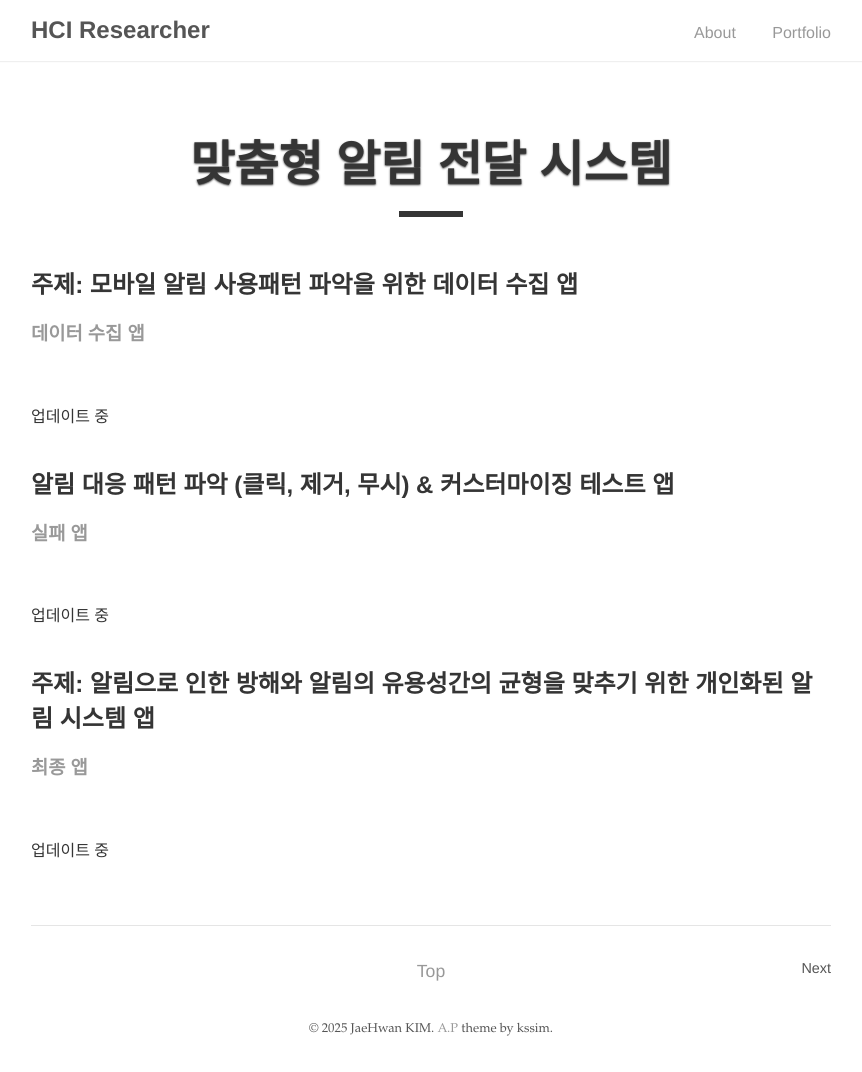
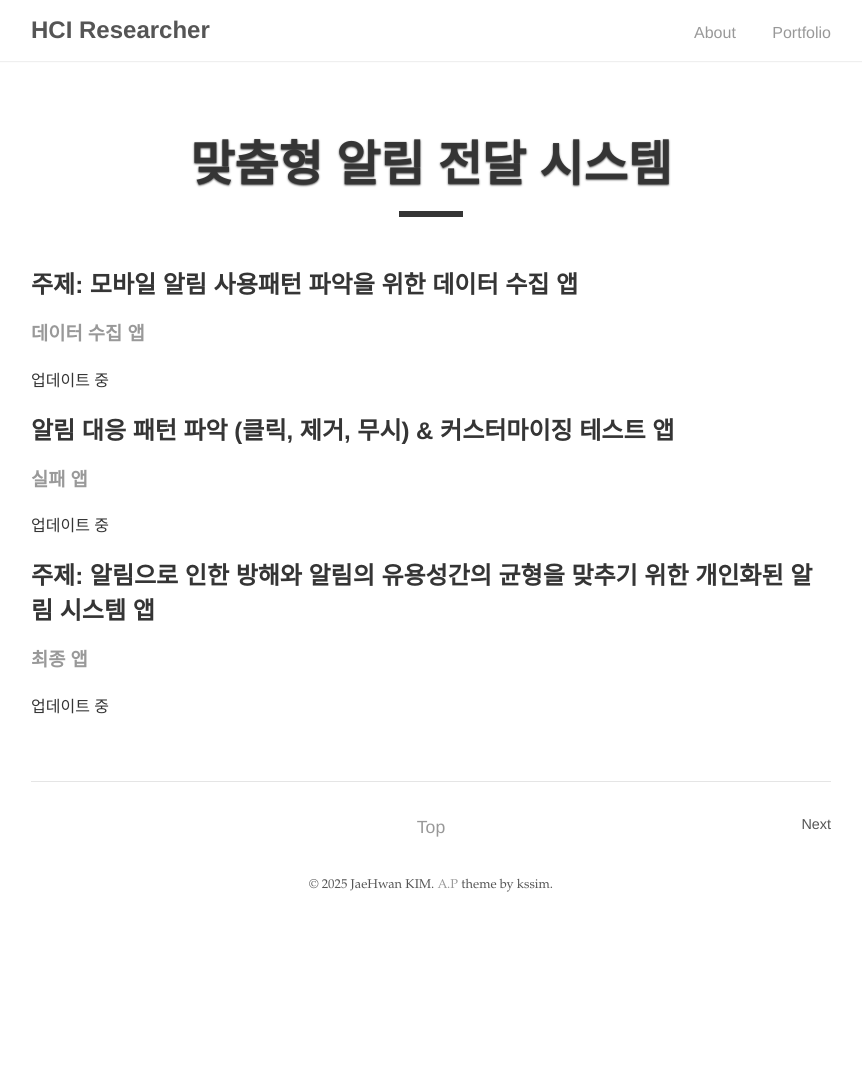
Before and after one commit to kjhwan98/kjhwan98.github.io, a Jekyll site: the page built from _posts/2023-09-01-project2.md, in a window 1280 px wide. Shown: the whole page, without its empty margins (209-1071 px from the left). Built offline with Jekyll 4.4.1, drawn with Linux system fonts in a browser that asks for light colours; after the commit the page ends 928 px from its top, so only the background shows below that.

Commit message:
Update 2023-09-01-project2.md

```diff
--- a/_posts/2023-09-01-project2.md
+++ b/_posts/2023-09-01-project2.md
@@ -8,18 +8,15 @@ type: K
 
 ## 주제: 모바일 알림 사용패턴 파악을 위한 데이터 수집 앱
 ### [데이터 수집 앱](https://github.com/kjhwan98/UXCollect_proto)
-<br/>
-<br/> 업데이트 중
-<br/>
-<br/>
+
+업데이트 중
+
 ## 알림 대응 패턴 파악 (클릭, 제거, 무시) & 커스터마이징 테스트 앱
 ### [실패 앱](https://github.com/kjhwan98/UXChannel_proto)
-<br/>
-<br/> 업데이트 중
-<br/>
-<br/>
+
+ 업데이트 중
+
 ## 주제: 알림으로 인한 방해와 알림의 유용성간의 균형을 맞추기 위한 개인화된 알림 시스템 앱
 ### [최종 앱](https://github.com/kjhwan98/Customnotif)
-<br/>
-<br/> 업데이트 중
-<br/>
+
+업데이트 중
```
